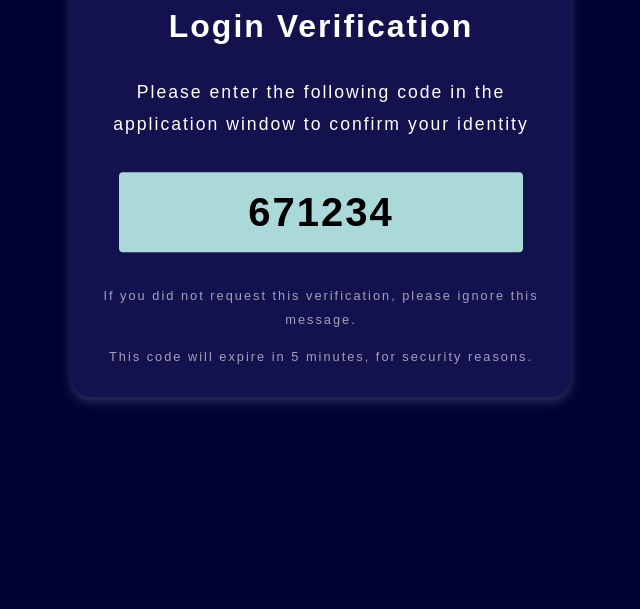
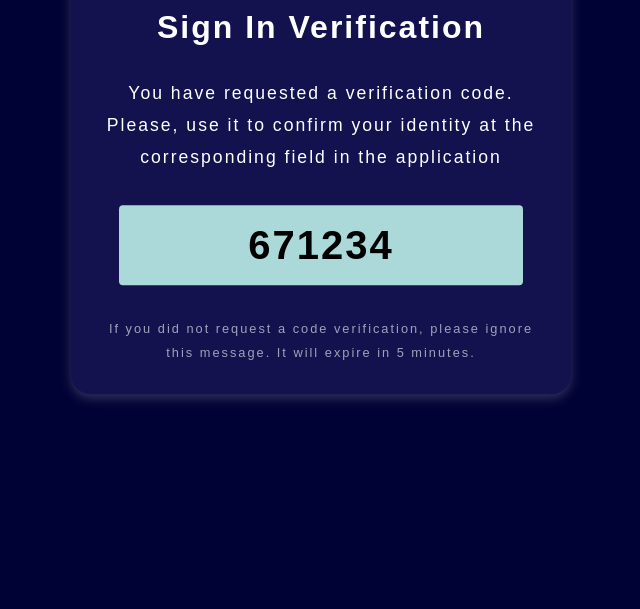
Before and after one commit to jdomingu98/ft_transcendence_backend, a Django app: template templates/oneTimePassword.html in a window 1280 px wide. Shown: the part 177-786 px from the top of the page, without its empty margins (319-959 px from the left). Run offline with Django 5.2, Linux system fonts and the light colour scheme; the template is opened without the code that fills it, so the values that code supplies are empty.

Commit message:
style(otp template): Simplify text messages

```diff
--- a/templates/oneTimePassword.html
+++ b/templates/oneTimePassword.html
@@ -79,20 +79,17 @@
     <body>
         <main>
             <div class="card">
-                <img src="https://i.imgur.com/oXAG2ND.png" alt="logo" style="width: 90px; margin-top: 15px;">
-                <h1>Login Verification</h1>
+                <img src="https://i.imgur.com/oXAG2ND.png" alt="transcendence logo" style="width: 90px; margin-top: 15px;">
+                <h1>Sign In Verification</h1>
                 <div class="card-body">
                     <p class="intro">
-                        Please enter the following code in the application window to confirm your identity
+                        You have requested a verification code. Please, use it to confirm your identity at the corresponding field in the application
                     </p>
                     <div class="code-container">
                         <p>671234</p>
                     </div>
                     <p class="outro">
-                        If you did not request this verification, please ignore this message.
-                    </p>
-                    <p class="outro">
-                        This code will expire in 5 minutes, for security reasons.
+                        If you did not request a code verification, please ignore this message. It will expire in 5 minutes.
                     </p>
                 </div>
         </main>
```
